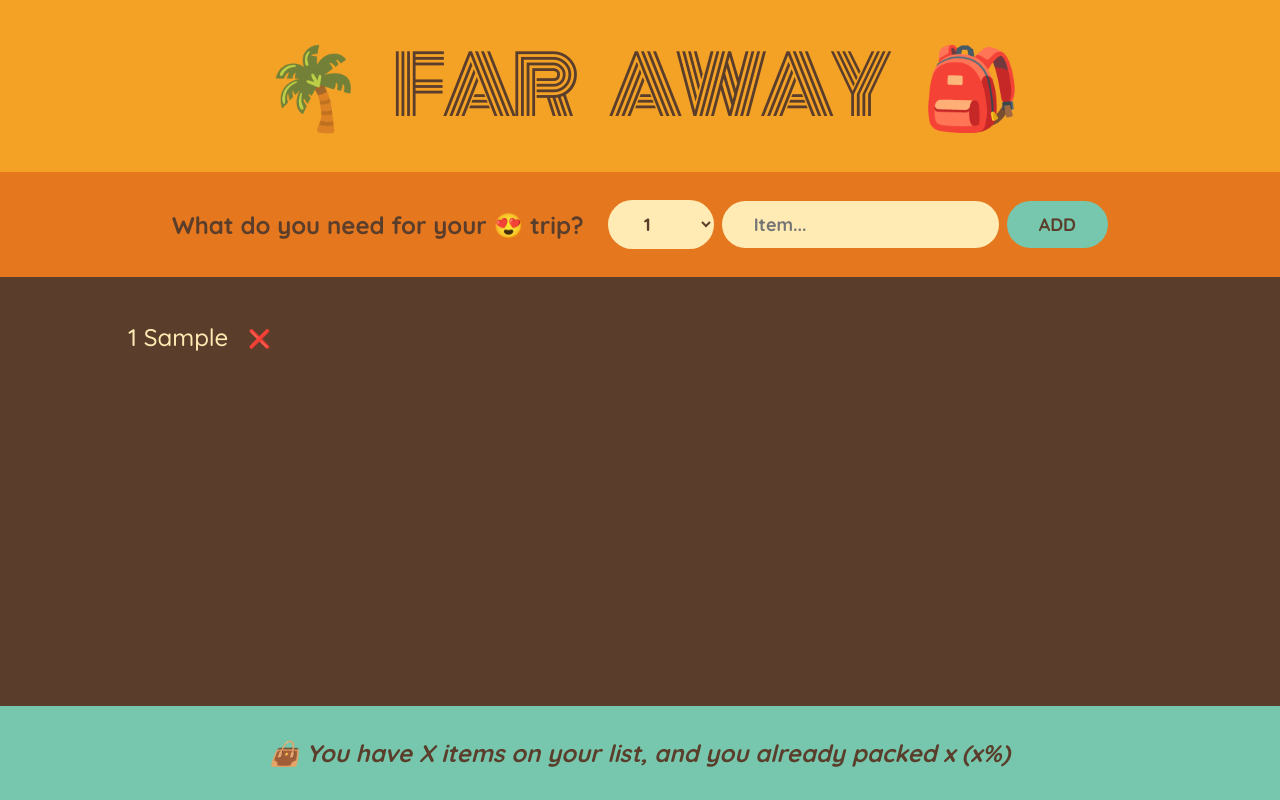
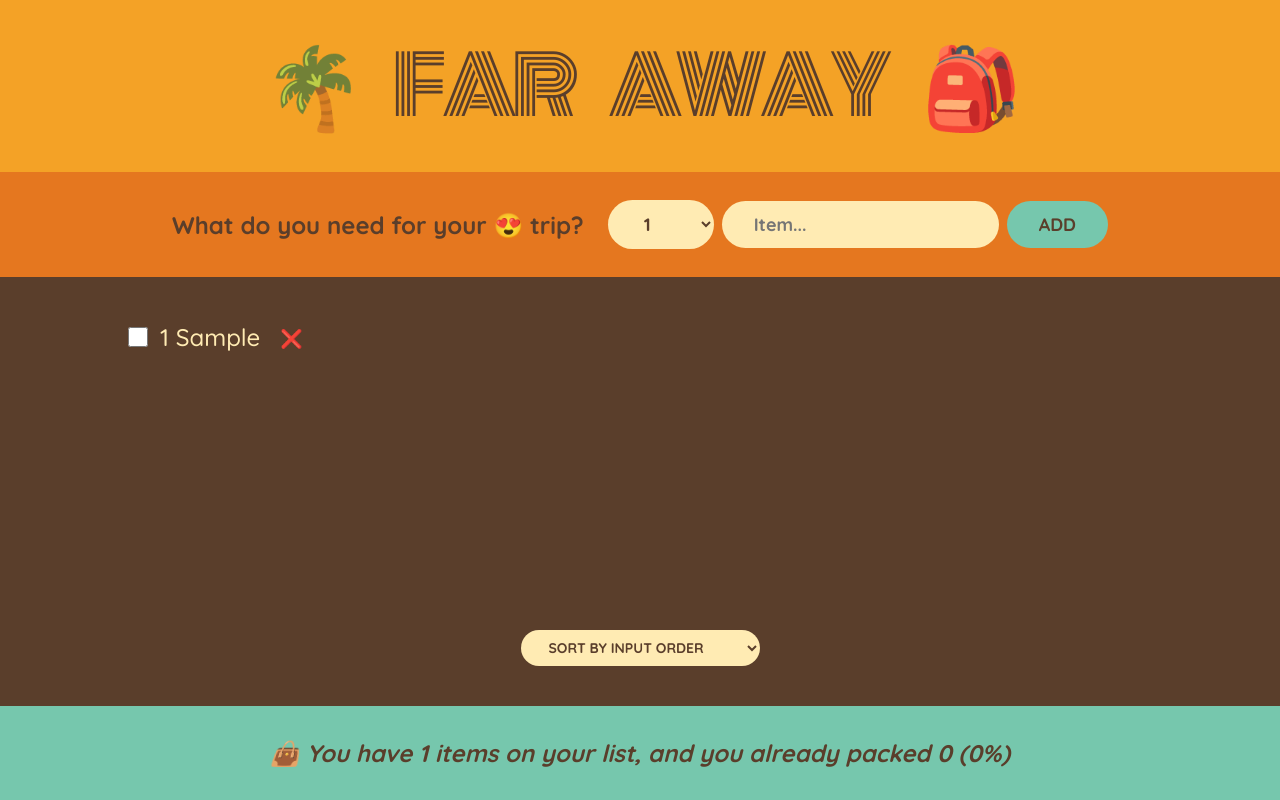
Before and after one commit to ShaheerKhanNS/travel-list, a React (Create React App) app: page / in a window 1280 px wide. Both pictures are taken after typing "Sample" into the empty fields and a click on the button "ADD". Built offline with nearby package versions, Linux system fonts and the light colour scheme.

Commit message:
Added sorting functionality

```diff
--- a/src/App.js
+++ b/src/App.js
@@ -2,6 +2,7 @@
 
 export default function App() {
   const [items, setItems] = useState([]);
+
   function handleAddItems(item) {
     setItems((items) => [...items, item]);
   }
@@ -10,12 +11,24 @@
     setItems((items) => items.filter((item) => item.id !== id));
   }
 
+  function handleToggleItem(id) {
+    setItems((items) =>
+      items.map((item) =>
+        item.id === id ? { ...item, packed: !item.packed } : item
+      )
+    );
+  }
+
   return (
     <div className="app">
       <Logo />
       <Form onAddItems={handleAddItems} />
-      <PackagingList items={items} onDeleteItem={handleDeleteItem} />
-      <Stats />
+      <PackagingList
+        items={items}
+        onDeleteItem={handleDeleteItem}
+        onToggleItem={handleToggleItem}
+      />
+      <Stats items={items} />
     </div>
   );
 }
@@ -63,9 +76,14 @@
   );
 }
 
-function Item({ item, onDeleteItem }) {
+function Item({ item, onDeleteItem, onToggleItem }) {
   return (
     <li>
+      <input
+        type="checkbox"
+        value={item.packed}
+        onChange={() => onToggleItem(item.id)}
+      />
       <span
         style={
           item.packed
@@ -82,21 +100,63 @@
   );
 }
 
-function PackagingList({ items, onDeleteItem }) {
+function PackagingList({ items, onDeleteItem, onToggleItem }) {
+  const [sortBy, setSortBy] = useState("input");
+
+  let sortedItems;
+
+  if (sortBy === "input") sortedItems = items;
+  if (sortBy === "description")
+    sortedItems = items
+      .slice()
+      .sort((a, b) => a.description.localeCompare(b.description));
+
+  if (sortBy === "packed")
+    sortedItems = items
+      .slice()
+      .sort((a, b) => Number(a.packed) - Number(b.packed));
+
   return (
     <div className="list">
       <ul>
-        {items.map((item) => (
-          <Item item={item} key={item.id} onDeleteItem={onDeleteItem} />
+        {sortedItems.map((item) => (
+          <Item
+            item={item}
+            key={item.id}
+            onDeleteItem={onDeleteItem}
+            onToggleItem={onToggleItem}
+          />
         ))}
       </ul>
+      <div className="action">
+        <select value={sortBy} onChange={(e) => setSortBy(e.target.value)}>
+          <option value="input">Sort by input order</option>
+          <option value="description">Sort by description</option>
+          <option value="packed">Sort by packed status</option>
+        </select>
+      </div>
     </div>
   );
 }
-function Stats() {
+function Stats({ items }) {
+  if (!items.length)
+    return (
+      <p className="stats">
+        <em>Start adding some items to your packing list.</em>
+      </p>
+    );
+
+  const numItems = items.length;
+  const numPacked = items.filter((item) => item.packed).length;
+  const percentage = Math.round((numPacked / numItems) * 100);
   return (
     <footer className="stats">
-      <em>👜 You have X items on your list, and you already packed x (x%)</em>
+      <em>
+        {percentage === 100
+          ? "You got everything! Ready to go ✈️"
+          : `👜 You have ${numItems} items on your list, and you already packed
+        ${numPacked} (${percentage}%)`}
+      </em>
     </footer>
   );
 }
```
